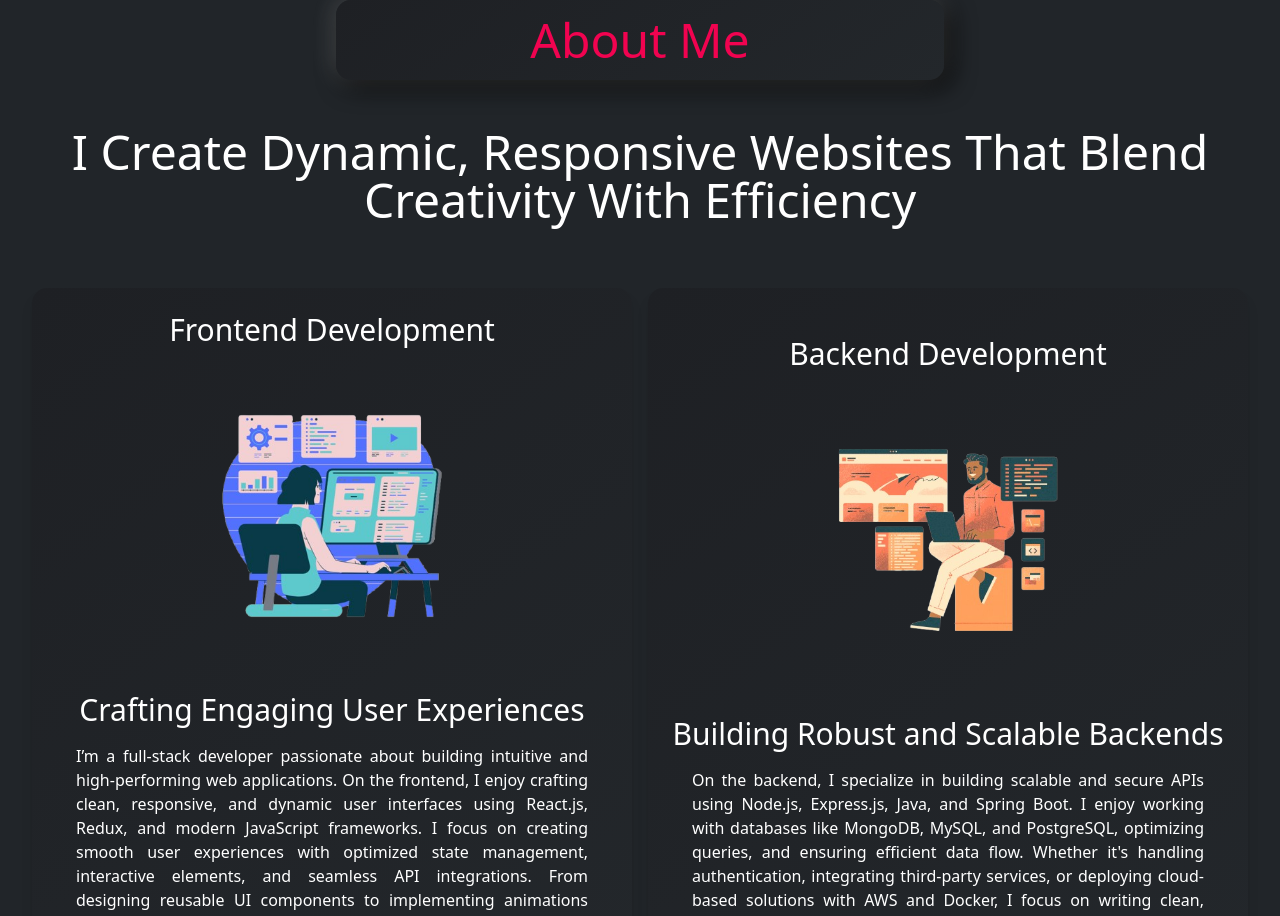
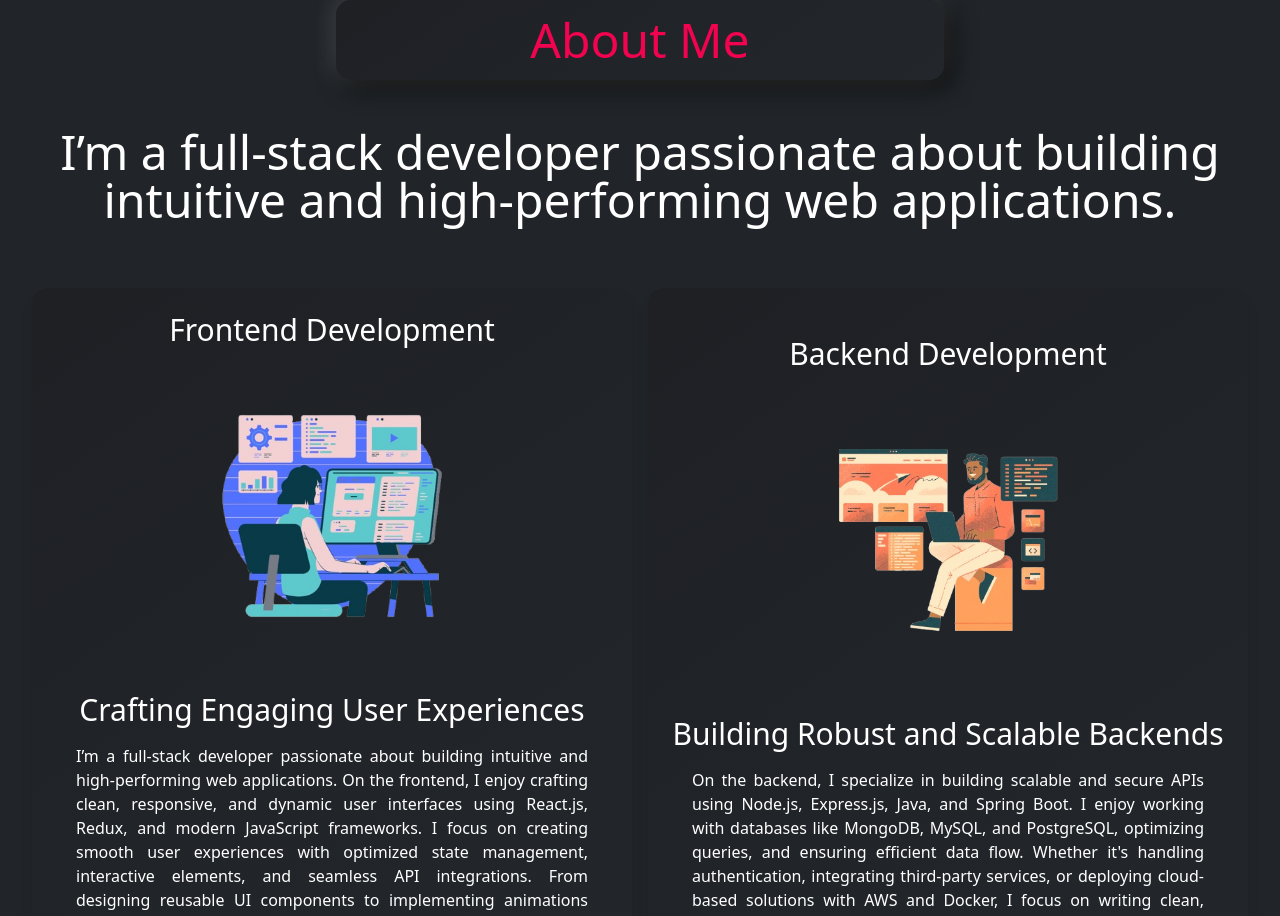
Before and after one commit to mahesh349/Portfolio, a React (Vite) app: page / in a window 1280 px wide. Shown: the part 960-1876 px from the top of the page. Built offline with nearby package versions, Linux system fonts and the light colour scheme.

Commit message:
About me Changes

```diff
--- a/src/constants/Contents.jsx
+++ b/src/constants/Contents.jsx
@@ -43,7 +43,8 @@ export const Home_Page = {
 // About Me Details
 export const About = {
     text0: "About Me",
-    text1: "I Create Dynamic, Responsive Websites That Blend Creativity With Efficiency",
+    // text1: "I Create Dynamic, Responsive Websites That Blend Creativity With Efficiency",
+    text1: "I’m a full-stack developer passionate about building intuitive and high-performing web applications.",
     text2: "Hello! I'm Mahesh Pisharody, a full-stack developer with a flair for graphic design. I thrive on crafting web experiences that are not only visually stunning but also highly functional and user-friendly. My passion for detail ensures that every project is polished and professional. Beyond coding, I'm an avid explorer of new cultures and cuisines. My curiosity drives me to stay on the cutting edge of technology and design trends, bringing innovative and practical solutions to every challenge. Whether I'm developing a sleek website or diving into the latest tech, I am dedicated to delivering excellence in every project.",
     BackImg: BackEnd,
     FrontImg: FrontEnd,
```
